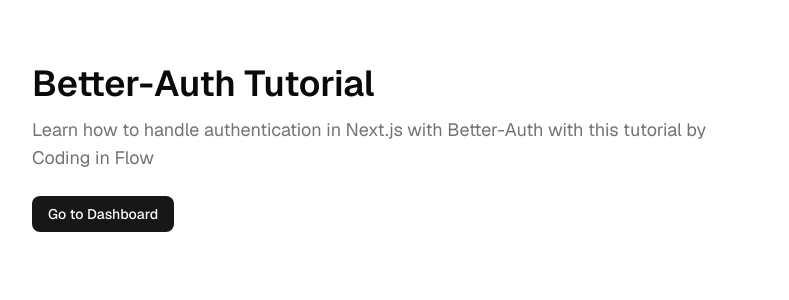
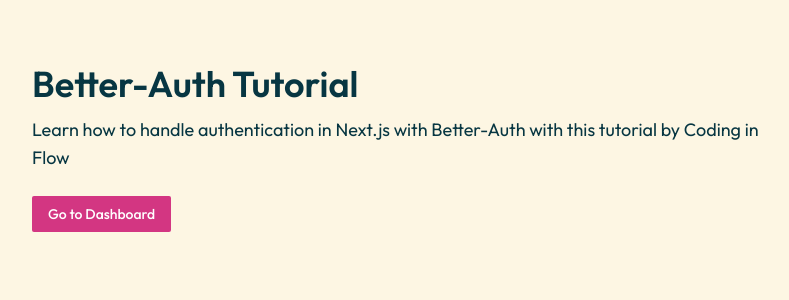
Before and after one commit to codinginflow/better-auth-tutorial-prep, a Next.js app: page / in a window 1280 px wide. Shown: the top 300 px of the page, without its empty margins (240-1029 px from the left). Built offline with nearby package versions, Linux system fonts and the light colour scheme.

Commit message:
Use tweakcn theme

```diff
--- a/src/app/globals.css
+++ b/src/app/globals.css
@@ -3,113 +3,163 @@
 
 @custom-variant dark (&:is(.dark *));
 
+:root {
+  --background: oklch(0.9735 0.0261 90.0953);
+  --foreground: oklch(0.3092 0.0518 219.6516);
+  --card: oklch(0.9306 0.026 92.402);
+  --card-foreground: oklch(0.3092 0.0518 219.6516);
+  --popover: oklch(0.9306 0.026 92.402);
+  --popover-foreground: oklch(0.3092 0.0518 219.6516);
+  --primary: oklch(0.5924 0.2025 355.8943);
+  --primary-foreground: oklch(1 0 0);
+  --secondary: oklch(0.6437 0.1019 187.384);
+  --secondary-foreground: oklch(1 0 0);
+  --muted: oklch(0.6979 0.0159 196.794);
+  --muted-foreground: oklch(0.3092 0.0518 219.6516);
+  --accent: oklch(0.5808 0.1732 39.5003);
+  --accent-foreground: oklch(1 0 0);
+  --destructive: oklch(0.5863 0.2064 27.1172);
+  --destructive-foreground: oklch(1 0 0);
+  --border: oklch(0.6537 0.0197 205.2618);
+  --input: oklch(0.6537 0.0197 205.2618);
+  --ring: oklch(0.5924 0.2025 355.8943);
+  --chart-1: oklch(0.6149 0.1394 244.9273);
+  --chart-2: oklch(0.6437 0.1019 187.384);
+  --chart-3: oklch(0.5924 0.2025 355.8943);
+  --chart-4: oklch(0.5808 0.1732 39.5003);
+  --chart-5: oklch(0.5863 0.2064 27.1172);
+  --sidebar: oklch(0.9735 0.0261 90.0953);
+  --sidebar-foreground: oklch(0.3092 0.0518 219.6516);
+  --sidebar-primary: oklch(0.5924 0.2025 355.8943);
+  --sidebar-primary-foreground: oklch(1 0 0);
+  --sidebar-accent: oklch(0.6437 0.1019 187.384);
+  --sidebar-accent-foreground: oklch(1 0 0);
+  --sidebar-border: oklch(0.6537 0.0197 205.2618);
+  --sidebar-ring: oklch(0.5924 0.2025 355.8943);
+  --font-sans: Outfit, sans-serif;
+  --font-serif: ui-serif, Georgia, Cambria, "Times New Roman", Times, serif;
+  --font-mono: Space Mono, monospace;
+  --radius: 0.25rem;
+  --shadow-2xs: 2px 2px 4px 0px hsl(196 83% 10% / 0.07);
+  --shadow-xs: 2px 2px 4px 0px hsl(196 83% 10% / 0.07);
+  --shadow-sm: 2px 2px 4px 0px hsl(196 83% 10% / 0.15),
+    2px 1px 2px -1px hsl(196 83% 10% / 0.15);
+  --shadow: 2px 2px 4px 0px hsl(196 83% 10% / 0.15),
+    2px 1px 2px -1px hsl(196 83% 10% / 0.15);
+  --shadow-md: 2px 2px 4px 0px hsl(196 83% 10% / 0.15),
+    2px 2px 4px -1px hsl(196 83% 10% / 0.15);
+  --shadow-lg: 2px 2px 4px 0px hsl(196 83% 10% / 0.15),
+    2px 4px 6px -1px hsl(196 83% 10% / 0.15);
+  --shadow-xl: 2px 2px 4px 0px hsl(196 83% 10% / 0.15),
+    2px 8px 10px -1px hsl(196 83% 10% / 0.15);
+  --shadow-2xl: 2px 2px 4px 0px hsl(196 83% 10% / 0.38);
+  --tracking-normal: 0em;
+  --spacing: 0.25rem;
+}
+
+.dark {
+  --background: oklch(0.2673 0.0486 219.8169);
+  --foreground: oklch(0.6979 0.0159 196.794);
+  --card: oklch(0.3092 0.0518 219.6516);
+  --card-foreground: oklch(0.6979 0.0159 196.794);
+  --popover: oklch(0.3092 0.0518 219.6516);
+  --popover-foreground: oklch(0.6979 0.0159 196.794);
+  --primary: oklch(0.5924 0.2025 355.8943);
+  --primary-foreground: oklch(1 0 0);
+  --secondary: oklch(0.6437 0.1019 187.384);
+  --secondary-foreground: oklch(1 0 0);
+  --muted: oklch(0.523 0.0283 219.1365);
+  --muted-foreground: oklch(0.6979 0.0159 196.794);
+  --accent: oklch(0.5808 0.1732 39.5003);
+  --accent-foreground: oklch(1 0 0);
+  --destructive: oklch(0.5863 0.2064 27.1172);
+  --destructive-foreground: oklch(1 0 0);
+  --border: oklch(0.523 0.0283 219.1365);
+  --input: oklch(0.523 0.0283 219.1365);
+  --ring: oklch(0.5924 0.2025 355.8943);
+  --chart-1: oklch(0.6149 0.1394 244.9273);
+  --chart-2: oklch(0.6437 0.1019 187.384);
+  --chart-3: oklch(0.5924 0.2025 355.8943);
+  --chart-4: oklch(0.5808 0.1732 39.5003);
+  --chart-5: oklch(0.5863 0.2064 27.1172);
+  --sidebar: oklch(0.2673 0.0486 219.8169);
+  --sidebar-foreground: oklch(0.6979 0.0159 196.794);
+  --sidebar-primary: oklch(0.5924 0.2025 355.8943);
+  --sidebar-primary-foreground: oklch(1 0 0);
+  --sidebar-accent: oklch(0.6437 0.1019 187.384);
+  --sidebar-accent-foreground: oklch(1 0 0);
+  --sidebar-border: oklch(0.523 0.0283 219.1365);
+  --sidebar-ring: oklch(0.5924 0.2025 355.8943);
+  --font-sans: Outfit, sans-serif;
+  --font-serif: ui-serif, Georgia, Cambria, "Times New Roman", Times, serif;
+  --font-mono: Space Mono, monospace;
+  --radius: 0.25rem;
+  --shadow-2xs: 2px 2px 4px 0px hsl(196 83% 10% / 0.07);
+  --shadow-xs: 2px 2px 4px 0px hsl(196 83% 10% / 0.07);
+  --shadow-sm: 2px 2px 4px 0px hsl(196 83% 10% / 0.15),
+    2px 1px 2px -1px hsl(196 83% 10% / 0.15);
+  --shadow: 2px 2px 4px 0px hsl(196 83% 10% / 0.15),
+    2px 1px 2px -1px hsl(196 83% 10% / 0.15);
+  --shadow-md: 2px 2px 4px 0px hsl(196 83% 10% / 0.15),
+    2px 2px 4px -1px hsl(196 83% 10% / 0.15);
+  --shadow-lg: 2px 2px 4px 0px hsl(196 83% 10% / 0.15),
+    2px 4px 6px -1px hsl(196 83% 10% / 0.15);
+  --shadow-xl: 2px 2px 4px 0px hsl(196 83% 10% / 0.15),
+    2px 8px 10px -1px hsl(196 83% 10% / 0.15);
+  --shadow-2xl: 2px 2px 4px 0px hsl(196 83% 10% / 0.38);
+}
+
 @theme inline {
   --color-background: var(--background);
   --color-foreground: var(--foreground);
-  --font-sans: var(--font-geist-sans);
-  --font-mono: var(--font-geist-mono);
+  --color-card: var(--card);
+  --color-card-foreground: var(--card-foreground);
+  --color-popover: var(--popover);
+  --color-popover-foreground: var(--popover-foreground);
+  --color-primary: var(--primary);
+  --color-primary-foreground: var(--primary-foreground);
+  --color-secondary: var(--secondary);
+  --color-secondary-foreground: var(--secondary-foreground);
+  --color-muted: var(--muted);
+  --color-muted-foreground: var(--muted-foreground);
+  --color-accent: var(--accent);
+  --color-accent-foreground: var(--accent-foreground);
+  --color-destructive: var(--destructive);
+  --color-destructive-foreground: var(--destructive-foreground);
+  --color-border: var(--border);
+  --color-input: var(--input);
+  --color-ring: var(--ring);
+  --color-chart-1: var(--chart-1);
+  --color-chart-2: var(--chart-2);
+  --color-chart-3: var(--chart-3);
+  --color-chart-4: var(--chart-4);
+  --color-chart-5: var(--chart-5);
+  --color-sidebar: var(--sidebar);
+  --color-sidebar-foreground: var(--sidebar-foreground);
+  --color-sidebar-primary: var(--sidebar-primary);
+  --color-sidebar-primary-foreground: var(--sidebar-primary-foreground);
+  --color-sidebar-accent: var(--sidebar-accent);
+  --color-sidebar-accent-foreground: var(--sidebar-accent-foreground);
+  --color-sidebar-border: var(--sidebar-border);
   --color-sidebar-ring: var(--sidebar-ring);
-  --color-sidebar-border: var(--sidebar-border);
-  --color-sidebar-accent-foreground: var(--sidebar-accent-foreground);
-  --color-sidebar-accent: var(--sidebar-accent);
-  --color-sidebar-primary-foreground: var(--sidebar-primary-foreground);
-  --color-sidebar-primary: var(--sidebar-primary);
-  --color-sidebar-foreground: var(--sidebar-foreground);
-  --color-sidebar: var(--sidebar);
-  --color-chart-5: var(--chart-5);
-  --color-chart-4: var(--chart-4);
-  --color-chart-3: var(--chart-3);
-  --color-chart-2: var(--chart-2);
-  --color-chart-1: var(--chart-1);
-  --color-ring: var(--ring);
-  --color-input: var(--input);
-  --color-border: var(--border);
-  --color-destructive: var(--destructive);
-  --color-accent-foreground: var(--accent-foreground);
-  --color-accent: var(--accent);
-  --color-muted-foreground: var(--muted-foreground);
-  --color-muted: var(--muted);
-  --color-secondary-foreground: var(--secondary-foreground);
-  --color-secondary: var(--secondary);
-  --color-primary-foreground: var(--primary-foreground);
-  --color-primary: var(--primary);
-  --color-popover-foreground: var(--popover-foreground);
-  --color-popover: var(--popover);
-  --color-card-foreground: var(--card-foreground);
-  --color-card: var(--card);
+
+  --font-sans: var(--font-sans);
+  --font-mono: var(--font-mono);
+  --font-serif: var(--font-serif);
+
   --radius-sm: calc(var(--radius) - 4px);
   --radius-md: calc(var(--radius) - 2px);
   --radius-lg: var(--radius);
   --radius-xl: calc(var(--radius) + 4px);
-}
 
-:root {
-  --radius: 0.625rem;
-  --background: oklch(1 0 0);
-  --foreground: oklch(0.145 0 0);
-  --card: oklch(1 0 0);
-  --card-foreground: oklch(0.145 0 0);
-  --popover: oklch(1 0 0);
-  --popover-foreground: oklch(0.145 0 0);
-  --primary: oklch(0.205 0 0);
-  --primary-foreground: oklch(0.985 0 0);
-  --secondary: oklch(0.97 0 0);
-  --secondary-foreground: oklch(0.205 0 0);
-  --muted: oklch(0.97 0 0);
-  --muted-foreground: oklch(0.556 0 0);
-  --accent: oklch(0.97 0 0);
-  --accent-foreground: oklch(0.205 0 0);
-  --destructive: oklch(0.577 0.245 27.325);
-  --border: oklch(0.922 0 0);
-  --input: oklch(0.922 0 0);
-  --ring: oklch(0.708 0 0);
-  --chart-1: oklch(0.646 0.222 41.116);
-  --chart-2: oklch(0.6 0.118 184.704);
-  --chart-3: oklch(0.398 0.07 227.392);
-  --chart-4: oklch(0.828 0.189 84.429);
-  --chart-5: oklch(0.769 0.188 70.08);
-  --sidebar: oklch(0.985 0 0);
-  --sidebar-foreground: oklch(0.145 0 0);
-  --sidebar-primary: oklch(0.205 0 0);
-  --sidebar-primary-foreground: oklch(0.985 0 0);
-  --sidebar-accent: oklch(0.97 0 0);
-  --sidebar-accent-foreground: oklch(0.205 0 0);
-  --sidebar-border: oklch(0.922 0 0);
-  --sidebar-ring: oklch(0.708 0 0);
-}
-
-.dark {
-  --background: oklch(0.145 0 0);
-  --foreground: oklch(0.985 0 0);
-  --card: oklch(0.205 0 0);
-  --card-foreground: oklch(0.985 0 0);
-  --popover: oklch(0.205 0 0);
-  --popover-foreground: oklch(0.985 0 0);
-  --primary: oklch(0.922 0 0);
-  --primary-foreground: oklch(0.205 0 0);
-  --secondary: oklch(0.269 0 0);
-  --secondary-foreground: oklch(0.985 0 0);
-  --muted: oklch(0.269 0 0);
-  --muted-foreground: oklch(0.708 0 0);
-  --accent: oklch(0.269 0 0);
-  --accent-foreground: oklch(0.985 0 0);
-  --destructive: oklch(0.704 0.191 22.216);
-  --border: oklch(1 0 0 / 10%);
-  --input: oklch(1 0 0 / 15%);
-  --ring: oklch(0.556 0 0);
-  --chart-1: oklch(0.488 0.243 264.376);
-  --chart-2: oklch(0.696 0.17 162.48);
-  --chart-3: oklch(0.769 0.188 70.08);
-  --chart-4: oklch(0.627 0.265 303.9);
-  --chart-5: oklch(0.645 0.246 16.439);
-  --sidebar: oklch(0.205 0 0);
-  --sidebar-foreground: oklch(0.985 0 0);
-  --sidebar-primary: oklch(0.488 0.243 264.376);
-  --sidebar-primary-foreground: oklch(0.985 0 0);
-  --sidebar-accent: oklch(0.269 0 0);
-  --sidebar-accent-foreground: oklch(0.985 0 0);
-  --sidebar-border: oklch(1 0 0 / 10%);
-  --sidebar-ring: oklch(0.556 0 0);
+  --shadow-2xs: var(--shadow-2xs);
+  --shadow-xs: var(--shadow-xs);
+  --shadow-sm: var(--shadow-sm);
+  --shadow: var(--shadow);
+  --shadow-md: var(--shadow-md);
+  --shadow-lg: var(--shadow-lg);
+  --shadow-xl: var(--shadow-xl);
+  --shadow-2xl: var(--shadow-2xl);
 }
 
 @layer base {
--- a/src/app/layout.tsx
+++ b/src/app/layout.tsx
@@ -1,10 +1,10 @@
 import { Toaster } from "@/components/ui/sonner";
 import type { Metadata } from "next";
-import { Geist } from "next/font/google";
+import { Outfit } from "next/font/google";
 import "./globals.css";
 
-const geistSans = Geist({
-  variable: "--font-geist-sans",
+const outfit = Outfit({
+  variable: "--font-outfit",
   subsets: ["latin"],
 });
 
@@ -24,7 +24,7 @@
 }>) {
   return (
     <html lang="en">
-      <body className={`${geistSans.className} antialiased`}>
+      <body className={`${outfit.className} antialiased`}>
         {children}
         <Toaster />
       </body>
```
